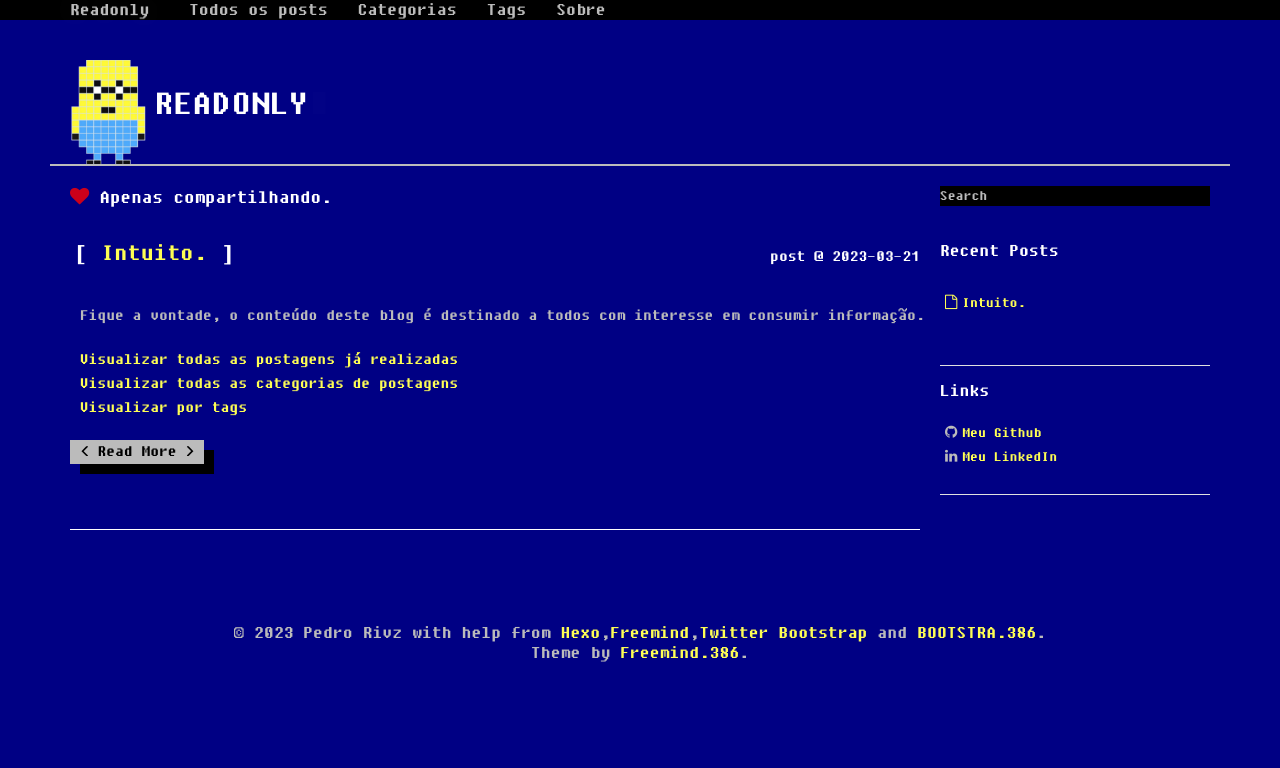
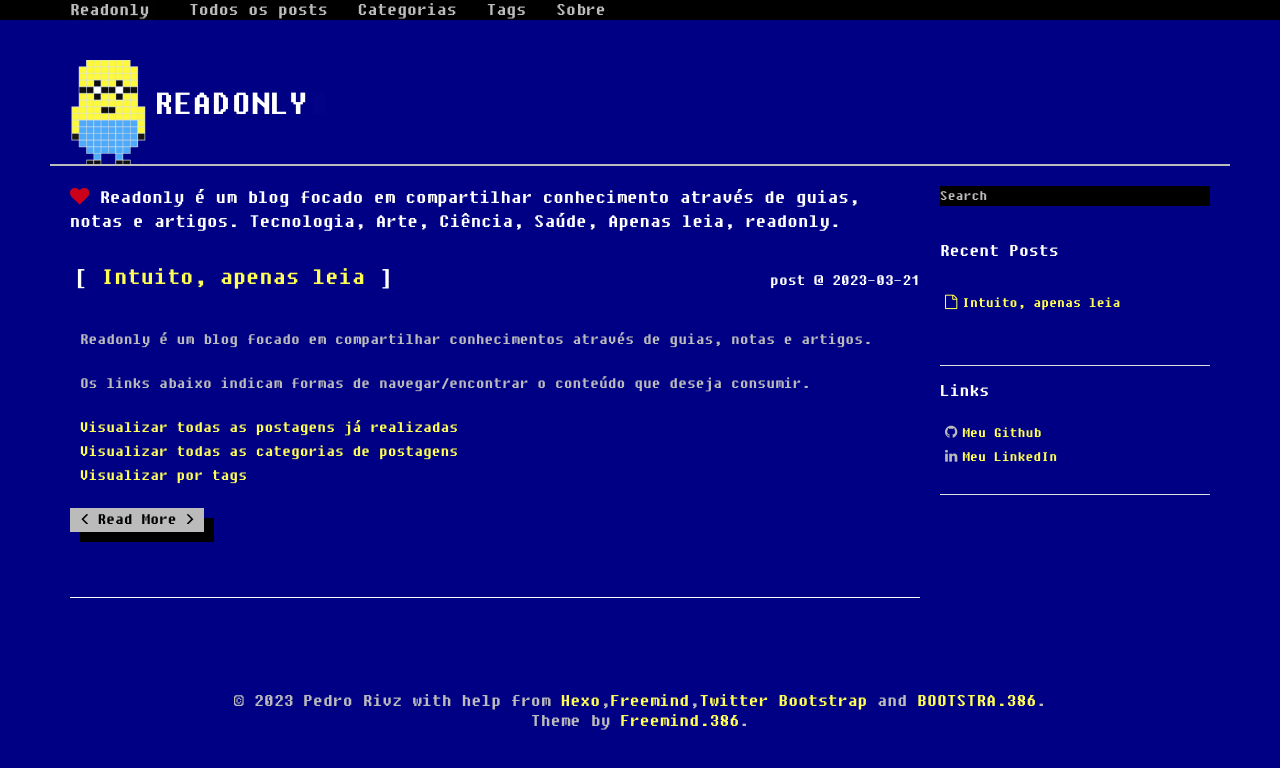
Before and after one commit to pedrorivz/pedrorivz.github.io, a plain HTML site: page index.html in a window 1280 px wide. Drawn offline with Linux system fonts and the light colour scheme; a web font is replaced by a local one.

Commit message:
Site updated: 2023-03-21 21:08:26

```diff
--- a/index.html
+++ b/index.html
@@ -122,7 +122,7 @@ var _hmt = _hmt || [];
 
 		<i class="fa fa-heart blink-slow"></i>
 
-		Apenas compartilhando.
+		Readonly é um blog focado em compartilhar conhecimento através de guias, notas e artigos. Tecnologia, Arte, Ciência, Saúde, Apenas leia, readonly.
 
 </div>
 
@@ -137,7 +137,7 @@ var _hmt = _hmt || [];
 <div class="row">
 	<div class="col-md-8">
 		<h3 class="title">
-			<a href="/2023/03/21/hello-world/" >Intuito.</a>
+			<a href="/2023/03/21/hello-world/" >Intuito, apenas leia</a>
 		</h3>
 		</div>
 	<div class="col-md-4">
@@ -151,7 +151,8 @@ var _hmt = _hmt || [];
   <div class="row">
 
 
-		<p>Fique a vontade, o conteúdo deste blog é destinado a todos com interesse em consumir informação.</p>
+		<p>Readonly é um blog focado em compartilhar conhecimentos através de guias, notas e artigos.</p>
+<p>Os links abaixo indicam formas de navegar&#x2F;encontrar o conteúdo que deseja consumir.</p>
 <p><a href="/archives">Visualizar todas as postagens já realizadas</a><br><a href="/categories">Visualizar todas as categorias de postagens</a><br><a href="/tags">Visualizar por tags</a></p>
 
 
@@ -203,7 +204,7 @@ var _hmt = _hmt || [];
   <ul class="entry list-unstyled">
 
       <li>
-        <a href="/2023/03/21/hello-world/" ><i class="fa fa-file-o"></i>Intuito.</a>
+        <a href="/2023/03/21/hello-world/" ><i class="fa fa-file-o"></i>Intuito, apenas leia</a>
       </li>
 
   </ul>
```
Also changed, not shown: 2023/03/21/hello-world/index.html (+5 -4 lines), archives/2023/03/index.html (+2 -2 lines), archives/2023/index.html (+2 -2 lines), archives/index.html (+2 -2 lines), categories/index.html (+1 -1 lines), tags/index.html (+1 -1 lines).
